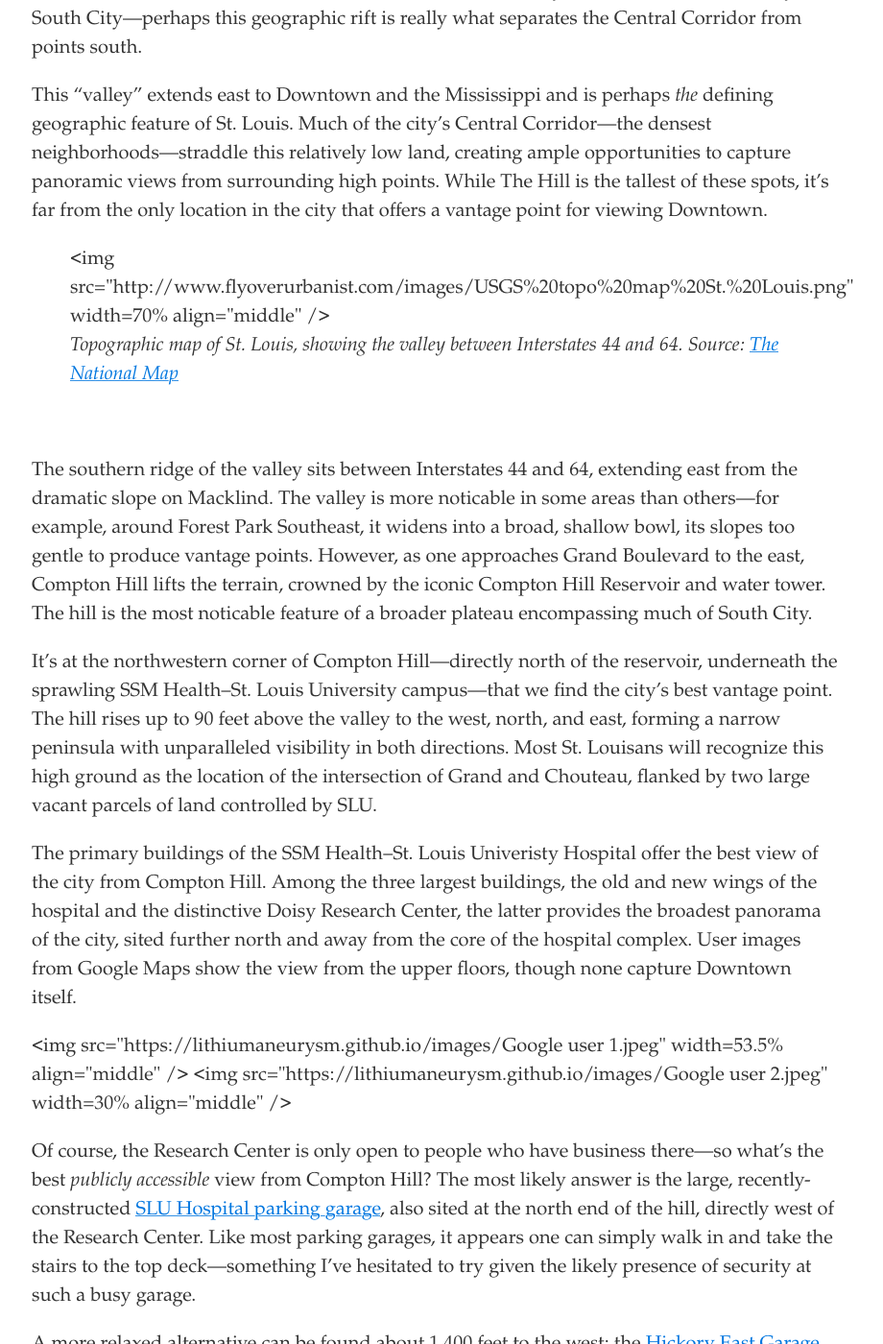
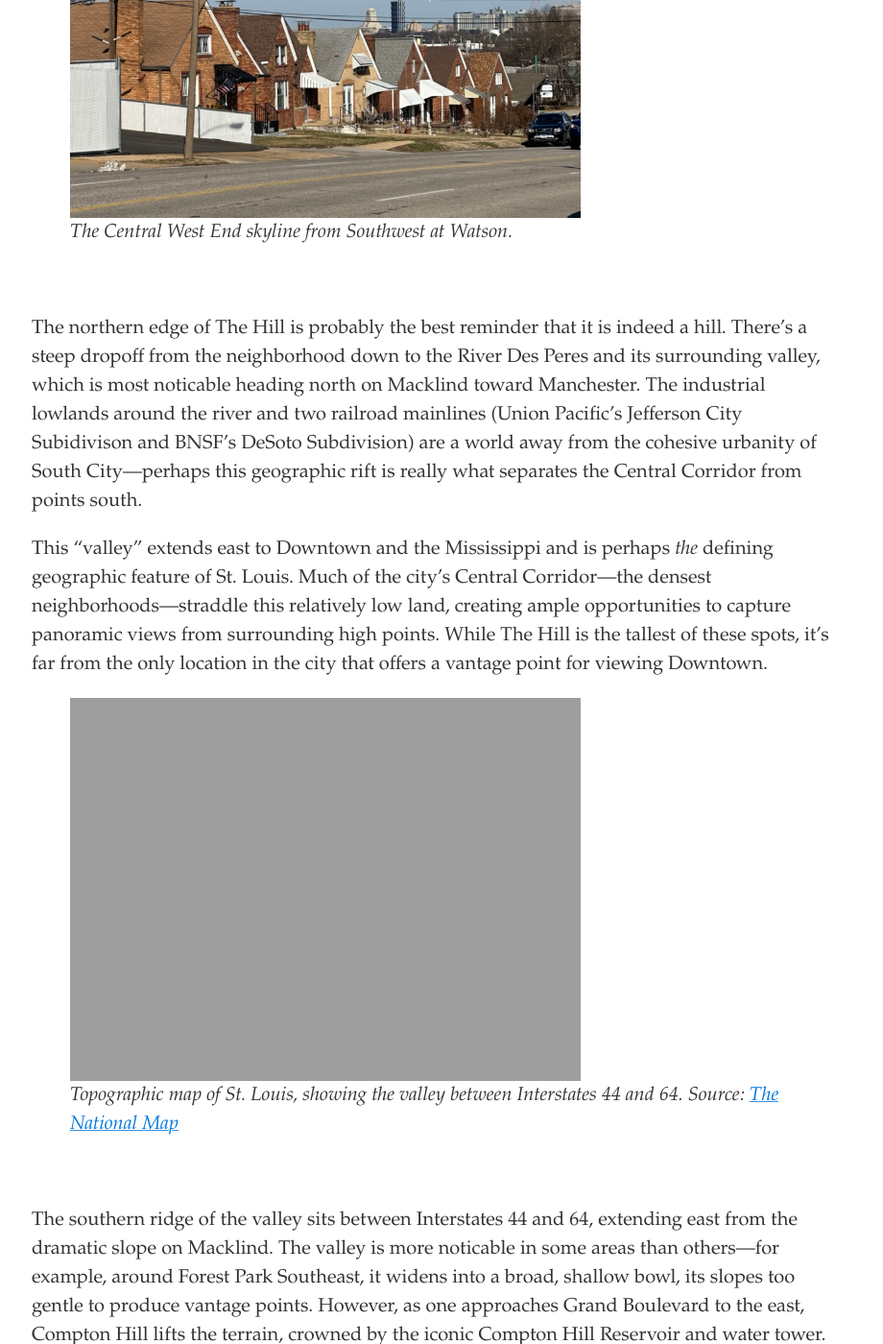
Before and after one commit to lithiumaneurysm/lithiumaneurysm.github.io, a Jekyll site: the page built from docs/_posts/2023-03-24-The-topography-of-St.-Louis.md, in a window 1280 px wide and 1400 px high, scrolled down 1595 px. Shown: the whole window at 96% size, without its empty margins (187-1107 px from the left). Built offline with Jekyll 4.4.1, drawn with Linux system fonts in a browser that asks for light colours; some of the changed text lies outside the part shown.

Commit message:
Update 2023-03-24-The-topography-of-St.-Louis.md

```diff
--- a/docs/_posts/2023-03-24-The-topography-of-St.-Louis.md
+++ b/docs/_posts/2023-03-24-The-topography-of-St.-Louis.md
@@ -14,7 +14,7 @@ Art Hill is probably the most iconic vantage point in St. Louis, offering a beau
 There is no plaque or sign marking Sublette Park as the highest point in the city, but there are plenty of nearby indications that "The Hill" is really quite high up there. Most prominent is the (name), the massive Romanesque building that once housed the city's Insane Asylum. The building's cast-iron dome, visible from up to thirty miles away, towers over the otherwise low-slung cityscape of South City. If you meander around The Hill from there, you'll catch a few glimpses of the surrounding landscape. Heading east on Southwest Avenue from Macklind presents an exciting view of the Arch and Downtown, framed by the enthusiastic Italian branding of Southwest Auto Parts and Columbia Auto Repair. At certain points—such as around the Shaw School, or further west at the intersection of Southwest and Watson—one can see the skyline of the Central West End to the north, with the jagged silhouette of the One Hundred standing out.
 
 <figure>
-<img src="https://lithiumaneurysm.github.io/images/CWE from Southwest at Watson.jpeg" width=70% align="middle" />
+<img src="https://lithiumaneurysm.github.io/images/CWE from Southwest at Watson.jpeg" width="70%" align="middle" />
   <figcaption><i>The Central West End skyline from Southwest at Watson.</i><br/></figcaption>
 </figure>
 <br/>
@@ -24,7 +24,7 @@ The northern edge of The Hill is probably the best reminder that it is indeed a
 This "valley" extends east to Downtown and the Mississippi and is perhaps *the* defining geographic feature of St. Louis. Much of the city's Central Corridor—the densest neighborhoods—straddle this relatively low land, creating ample opportunities to capture panoramic views from surrounding high points. While The Hill is the tallest of these spots, it's far from the only location in the city that offers a vantage point for viewing Downtown.
 
 <figure>
-  <img src="http://www.flyoverurbanist.com/images/USGS%20topo%20map%20St.%20Louis.png" width=70% align="middle" />
+  <img src="http://www.flyoverurbanist.com/images/USGS%20topo%20map%20St.%20Louis.png" width="70%" align="middle" />
 <figcaption><i>Topographic map of St. Louis, showing the valley between Interstates 44 and 64. Source: <a href="https://apps.nationalmap.gov/viewer/">The National Map</a></i><br/></figcaption>
 </figure>
 <br/>
@@ -36,7 +36,7 @@ It's at the northwestern corner of Compton Hill—directly north of the reservoi
 The primary buildings of the SSM Health–St. Louis Univeristy Hospital offer the best view of the city from Compton Hill. Among the three largest buildings, the old and new wings of the hospital and the distinctive Doisy Research Center, the latter provides the broadest panorama of the city, sited further north and away from the core of the hospital complex. User images from Google Maps show the view from the upper floors, though none capture Downtown itself.
 
 <p float="left">
-  <img src="https://lithiumaneurysm.github.io/images/Google user 1.jpeg" width=53.5% align="middle" />   <img src="https://lithiumaneurysm.github.io/images/Google user 2.jpeg" width=30% align="middle" />
+  <img src="https://lithiumaneurysm.github.io/images/Google user 1.jpeg" width="53.5%" align="middle" />   <img src="https://lithiumaneurysm.github.io/images/Google user 2.jpeg" width="30%" align="middle" />
 </p>
 
 Of course, the Research Center is only open to people who have business there—so what's the best *publicly accessible* view from Compton Hill? The most likely answer is the large, recently-constructed [SLU Hospital parking garage](https://goo.gl/maps/qk58kVG4uS9jqtX89), also sited at the north end of the hill, directly west of the Research Center. Like most parking garages, it appears one can simply walk in and take the stairs to the top deck—something I've hesitated to try given the likely presence of security at such a busy garage.
```
